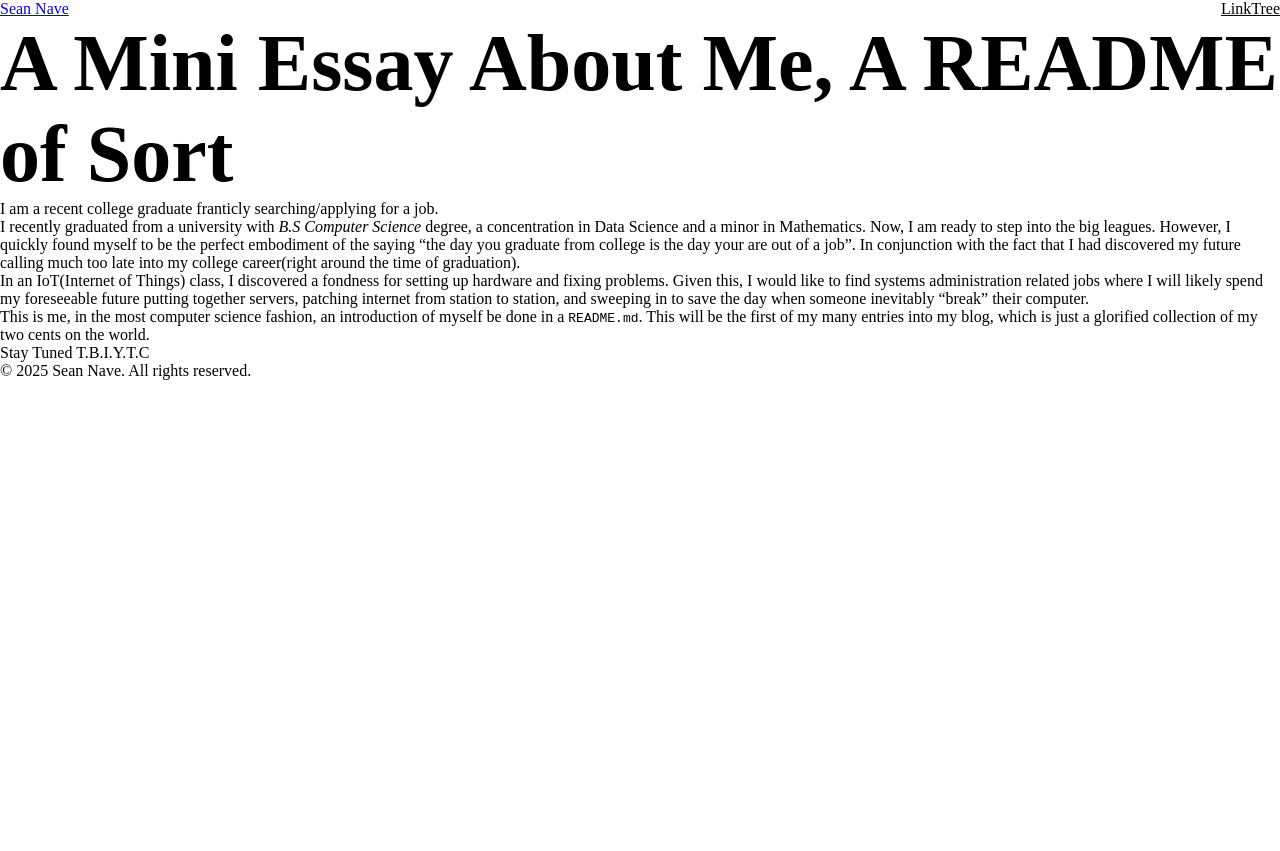
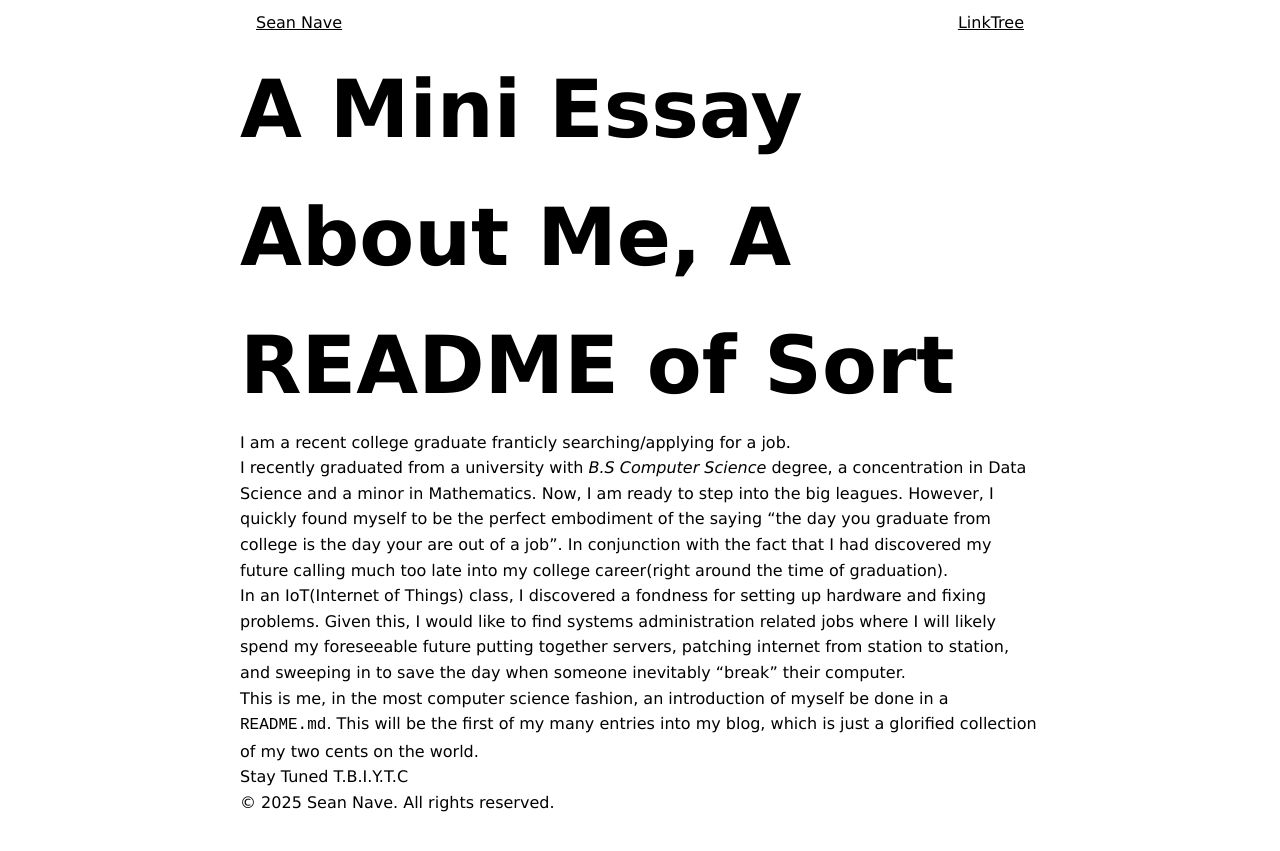
Before and after one commit to seannave211/Blog, a Jekyll site: the page built from index.md, in a window 1280 px wide. Shown: the top 851 px of the page. Built offline with Jekyll 4.4.1, drawn with Linux system fonts in a browser that asks for light colours.

Commit message:
feat: add more css rules

```diff
--- a/assets/css/universal.css
+++ b/assets/css/universal.css
@@ -9,37 +9,22 @@
     box-sizing: border-box;
 }
 
-.bold {
-    font-weight: bold;
-}
-.italic {
-    font-style: italic;
-}
-.underline {
-    text-decoration: underline;
-}
-.strike {
-    text-decoration: line-through;
-}
-.highlight {
-    background-color: yellow;
+h1 {
+    font-size: clamp(2rem, calc(6vw + 1rem), 5rem);
 }
 
-.section {
-    min-height: 100dvh;
-    min-height: 100vh;
-    scroll-snap-align: start;
-    display: flex;
-    flex-direction: column;
-    align-items: center;
-    justify-content: center;
-    gap: 1rem;
-    padding: 0 1rem;
-    text-align: center;
+body {
+    margin: 0 var(--margin-lr);
+    font-family: var(--font-family);
+    font-size: 16px;
+    line-height: 1.6;
 }
 
-h1 {
-    font-size: clamp(2rem, calc(6vw + 1rem), 5rem);
+header {
+    position: sticky;
+    top: 0;
+    padding: 10px 16px;
+    z-index: 1000;
 }
 
 #page_header__nav {
```
